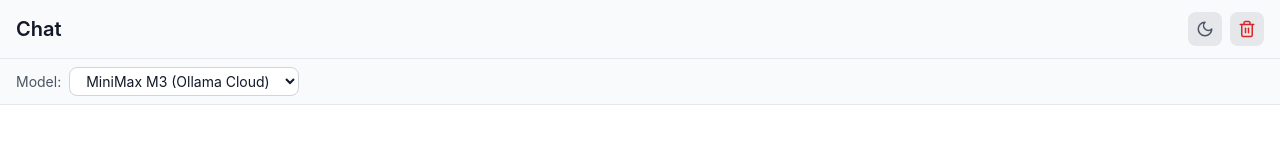
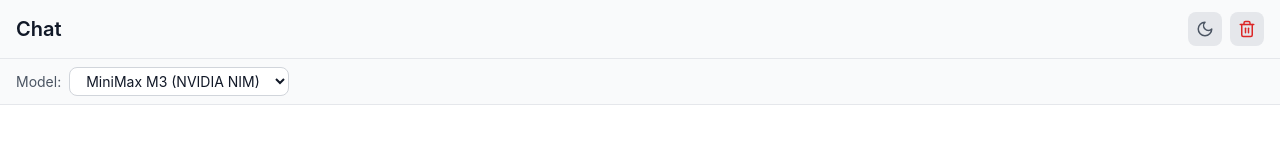
Before and after one commit to jordan23wagner-ops/Wagner-GPT, a React (Vite) app: page / in a window 1280 px wide. Shown: the top 160 px of the page. Built offline with nearby package versions, Linux system fonts and the light colour scheme.

Commit message:
fix: update model label from Ollama Cloud to NVIDIA NIM

```diff
--- a/src/App.jsx
+++ b/src/App.jsx
@@ -172,7 +172,7 @@ export default function App() {
                   : 'bg-white border-gray-300 text-gray-900'
               }`}
             >
-              <option value="m3">MiniMax M3 (Ollama Cloud)</option>
+              <option value="m3">MiniMax M3 (NVIDIA NIM)</option>
               <option value="deepseek">DeepSeek (NVIDIA NIM)</option>
               <option value="qwen">Qwen (NVIDIA NIM)</option>
             </select>
```
